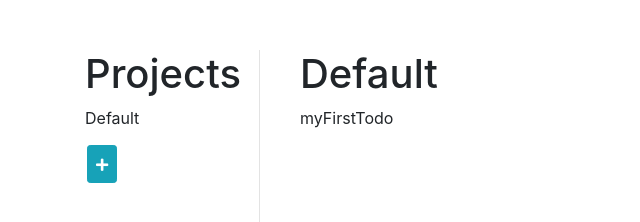
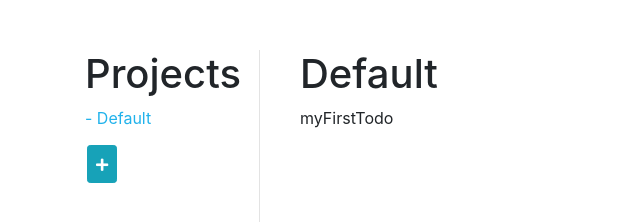
Before and after one commit to LeeSD90/js-todo-list, a website built with webpack: page dist/index.html in a window 1280 px wide. Shown: the top 222 px of the page, 0-640 px from the left. Built offline with nearby package versions, Linux system fonts and the light colour scheme.

Commit message:
add click switching of projects

```diff
--- a/src/logic.js
+++ b/src/logic.js
@@ -4,8 +4,8 @@ import todoFactory from './todo.js';
 const addNewProject = (name) => {
     const project = projectFactory(name);
 
-    // Only add if the name is not a duplicate
-    if (projects.filter(p => (p.name === name)).length == 0){ projects.push(project); }
+    // Only add if the name is not a duplicate and is not an empty string
+    if (projects.filter(p => (p.name === name)).length == 0 && name.length > 0){ projects.push(project); }
 }
 
 const addNewTodo = (project, title, description, dueDate, priority) => {
--- a/src/render.js
+++ b/src/render.js
@@ -8,6 +8,7 @@ const render = () => {
 
 const renderProject = (project) => {
     var view = document.getElementById('project-view');
+    view.innerHTML = "";
 
     var heading = document.createElement('h1');
     view.appendChild(heading);
@@ -26,6 +27,7 @@ const renderProjectList = () => {
     projects.forEach((p) => {
         var item = document.createElement("div");
         item.setAttribute("class", "project-item");
+        item.addEventListener("click", function(){ return renderProject(p) });
         item.innerHTML = p.name;
         view.appendChild(item);
     })
@@ -58,7 +60,6 @@ const clear = () => {
 }
 
 function newProject() {
-    console.log("yo")
     addNewProject(document.getElementById('new-project').value);
     toggleButtons();
     render();
--- a/src/styles/colors.scss
+++ b/src/styles/colors.scss
@@ -2,3 +2,5 @@ $border-grey: #a0a0a04b;
 
 $button-green: #5cf33e;
 $button-red: #eb2121;
+
+$link-blue: #21b2eb;
--- a/src/styles/style.scss
+++ b/src/styles/style.scss
@@ -1,9 +1,17 @@
 @import 'colors';
+
+/* Main */
 
 .container {
     margin-top: 50px;
     min-height: 600px;
 }
+
+.hidden {
+    display: none;
+}
+
+/* Projects List */
 
 #project-list {
     min-height: 400px;
@@ -28,16 +36,25 @@
     }
 }
 
-#project-view {
-    padding: 0 40px;
-}
-
 form {
     .form-row{
         margin: 0;
     }
 }
 
-.hidden {
-    display: none;
+.project-item {
+    cursor: pointer;
+    color: $link-blue;
+    &::before{
+        content: " - ";
+    }
+    &:hover{
+        text-decoration: underline;
+    }
 }
+
+/* Project View */
+
+#project-view {
+    padding: 0 40px;
+}
```
Also changed, not shown: dist/bundle.js.
